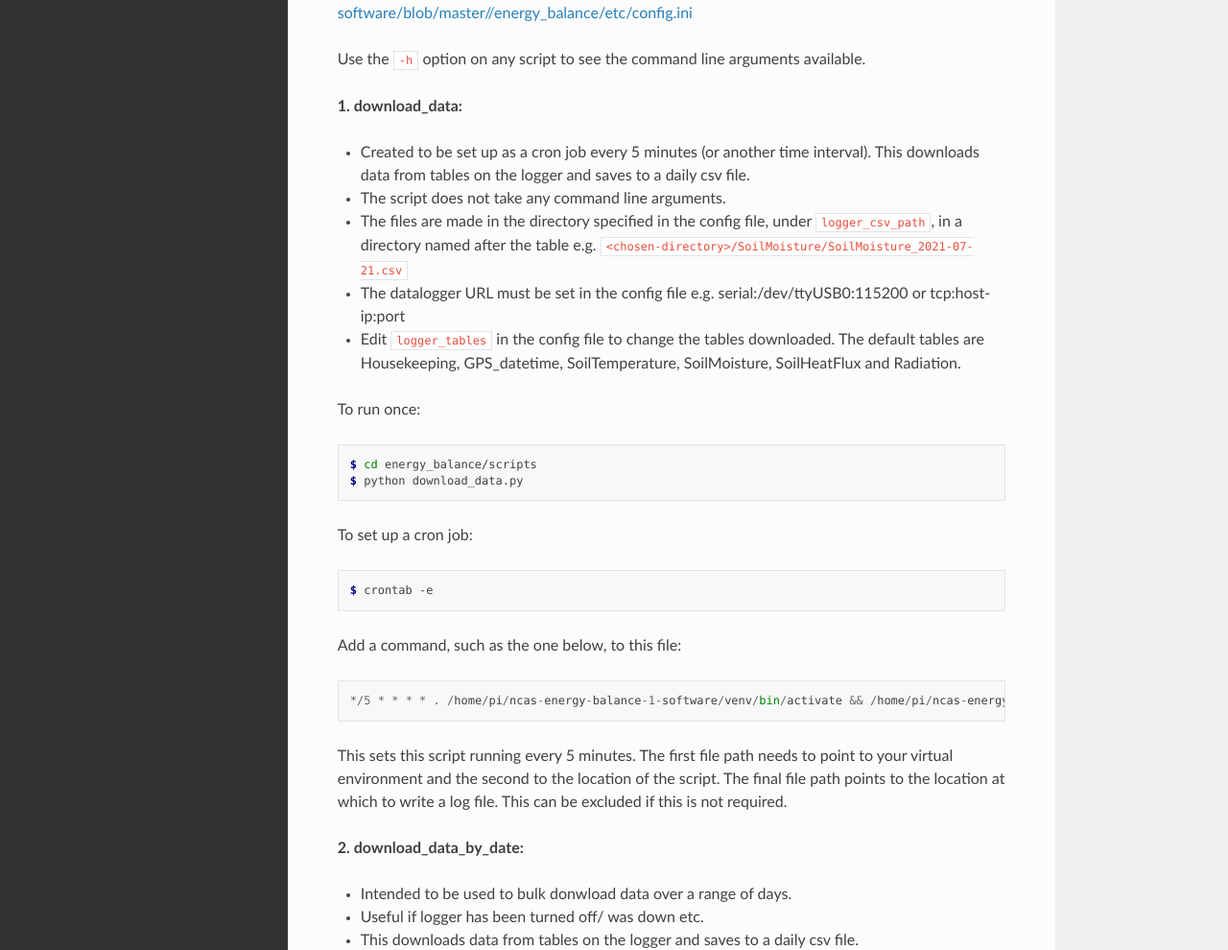
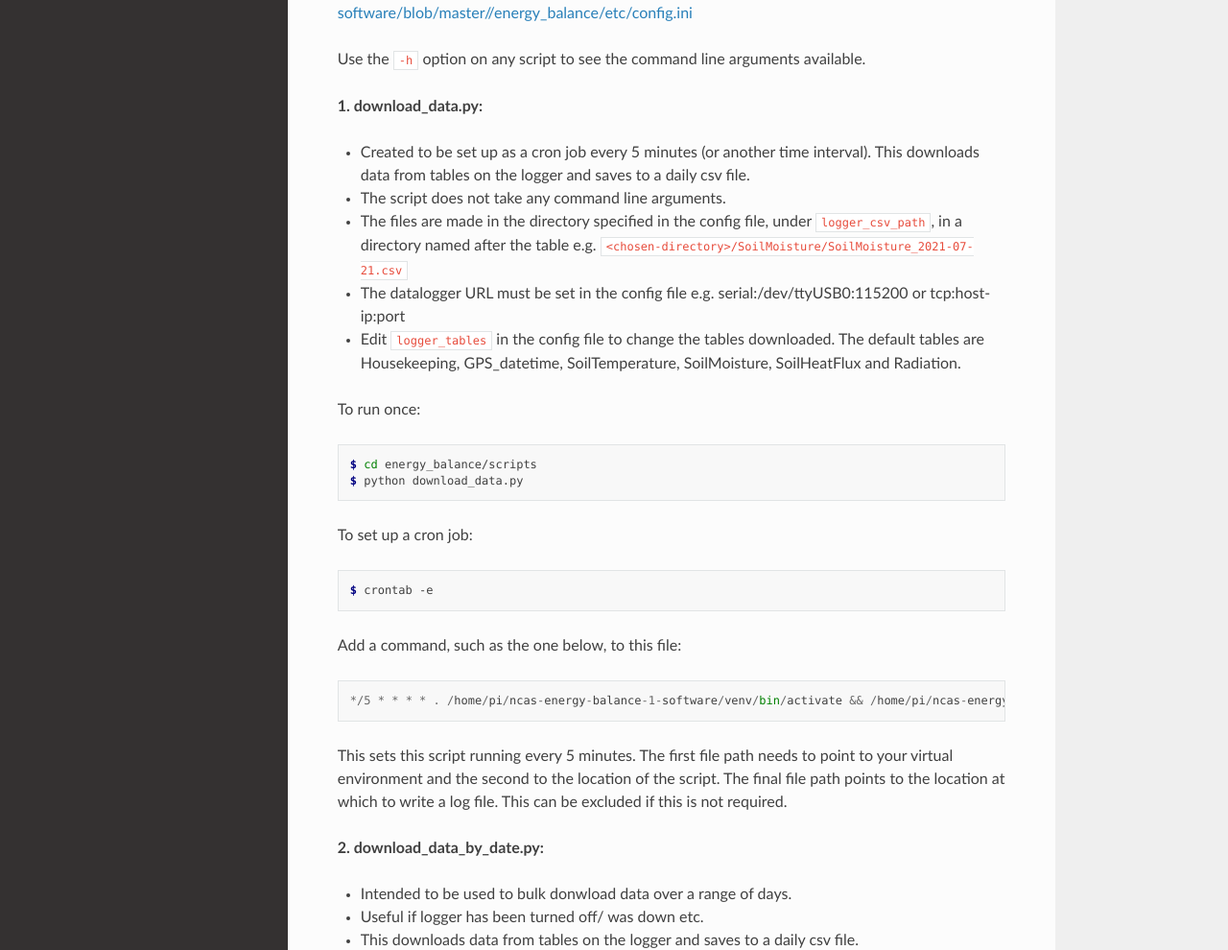
Before and after one commit to ncasuk/ncas-energy-balance-1-software, a Sphinx documentation site: the page built from docs/scripts.rst, in a window 1280 px wide and 1400 px high. Shown: the part 398-1388 px from the top of the window at 96% size. Built offline with Sphinx 7.4.7 and the Read the Docs theme 2.0.0, drawn with Linux system fonts in a browser that asks for light colours; some of the changed text lies outside the part shown.

Commit message:
make docs consistent

```diff
--- a/docs/scripts.rst
+++ b/docs/scripts.rst
@@ -15,7 +15,7 @@ Comments explain various settings. To see the config file: https://github.com/nc
 
 Use the ``-h`` option on any script to see the command line arguments available.
 
-**1. download_data:**
+**1. download_data.py:**
 
 - Created to be set up as a cron job every 5 minutes (or another time interval). This downloads data from tables on the logger and saves to a daily csv file.
 - The script does not take any command line arguments.
@@ -46,7 +46,7 @@ This sets this script running every 5 minutes. The first file path needs to poin
 The final file path points to the location at which to write a log file. This can be excluded if this is not required.
 
 
-**2. download_data_by_date:**
+**2. download_data_by_date.py:**
 
 - Intended to be used to bulk donwload data over a range of days.
 - Useful if logger has been turned off/ was down etc.
@@ -75,7 +75,7 @@ This next command will download data only for 21/07/2021.
     $ python download_data_by_date.py -s 2021-07-21
 
 
-**3. add_to_mysql:**
+**3. add_to_mysql.py:**
 
 - This script will load the csv data for today's files, created by the `download_data` script, into my sql tables, providing the tables have already been created in the database.
 - This could be set up as cron job along with the `download_data` script, to keep the tables up to date.
```
